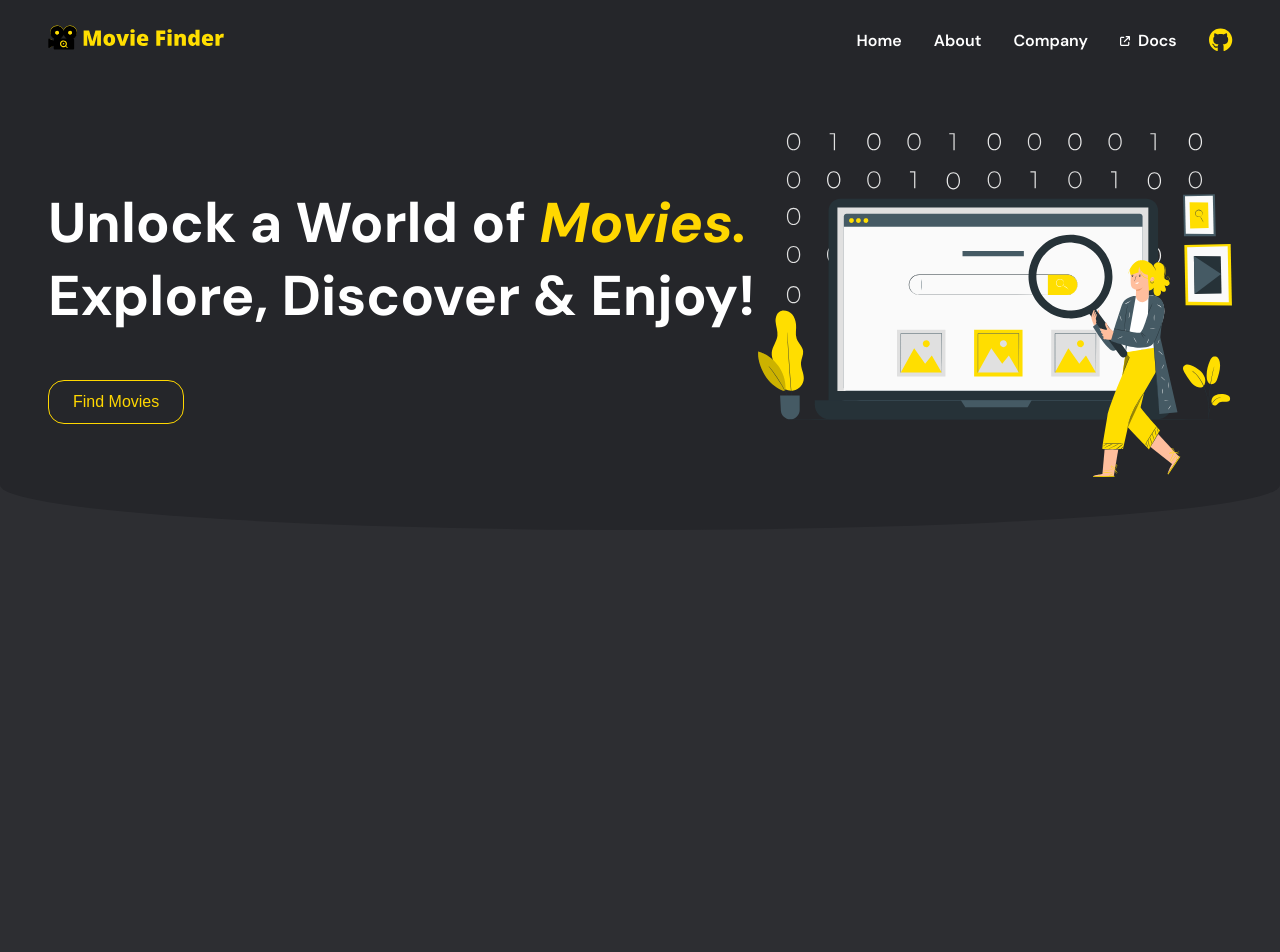
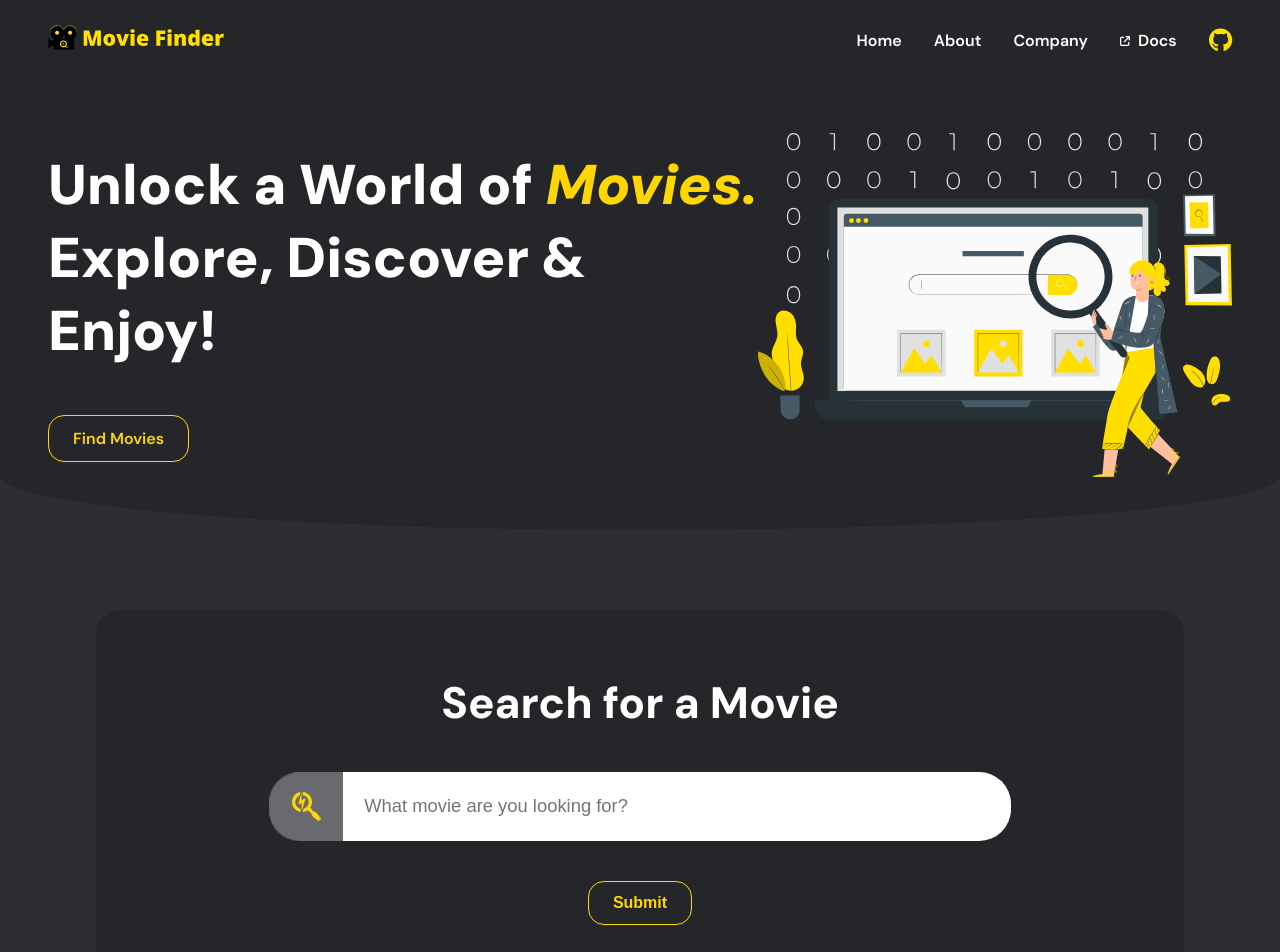
Before and after one commit to tersoo-ahire/Movie-Search-App, a React (Vite) app in the folder React_Frontend/: page / in a window 1280 px wide. Shown: the top 952 px of the page. Before the commit the page ends 800 px from the top, so only its background shows below. Built offline with nearby package versions, Linux system fonts and the light colour scheme.

Commit message:
added logic to change background-color of navigation bar when user scrolls 100px

```diff
--- a/React_Frontend/src/components/Navigation.jsx
+++ b/React_Frontend/src/components/Navigation.jsx
@@ -1,4 +1,4 @@
-import React from "react";
+import React, { useState, useEffect } from "react";
 import { Link } from "react-router-dom";
 import logo2 from "../assets/logo2.svg";
 import { FontAwesomeIcon } from "@fortawesome/react-fontawesome";
@@ -6,8 +6,31 @@ import { faArrowUpRightFromSquare } from "@fortawesome/free-solid-svg-icons";
 import { faGithub } from "@fortawesome/free-brands-svg-icons";
 
 export default function Navigation() {
+  const [scrolled, setScrolled] = useState(false);
+
+  useEffect(() => {
+    // Function to handle scroll event
+    const handleScroll = () => {
+      if (window.scrollY > 50) {
+        // If scrolled down more than 50 pixels, add the 'scrolled' class
+        setScrolled(true);
+      } else {
+        // Otherwise, remove the 'scrolled' class
+        setScrolled(false);
+      }
+    };
+
+    // Add the scroll event listener when the component mounts
+    window.addEventListener("scroll", handleScroll);
+
+    // Clean up the event listener when the component unmounts
+    return () => {
+      window.removeEventListener("scroll", handleScroll);
+    };
+  }, []);
+
   return (
-    <nav>
+    <nav className={` ${scrolled ? "scrolled-nav" : ""}`}>
       <div className="left-nav">
         <Link to={"/"}>
           <img src={logo2} alt="Navigation Logo" />
--- /dev/null
+++ b/React_Frontend/src/components/Search.jsx
@@ -0,0 +1,24 @@
+import React from "react";
+import { FontAwesomeIcon } from "@fortawesome/react-fontawesome";
+import { faSearchengin } from "@fortawesome/free-brands-svg-icons";
+
+export default function Search() {
+  return (
+    <form className="search-container" id="search">
+      <h2>Search for a Movie</h2>
+      <div className="input-container">
+        <div className="search-icon">
+          <FontAwesomeIcon
+            icon={faSearchengin}
+            size="2xl"
+            style={{ color: "gold" }}
+          />
+        </div>
+        <input type="search" placeholder="What movie are you looking for?" />
+      </div>
+      <button type="submit" className="button">
+        Submit
+      </button>
+    </form>
+  );
+}
--- a/React_Frontend/src/pages/Home.jsx
+++ b/React_Frontend/src/pages/Home.jsx
@@ -1,4 +1,5 @@
 import React from "react";
+import Search from "../components/Search";
 import illustration1 from "../assets/illustration1.svg";
 
 export default function Home() {
@@ -11,7 +12,9 @@ export default function Home() {
             <span style={{ color: "gold", fontStyle: "italic" }}>Movies.</span>{" "}
             Explore, Discover & Enjoy!
           </h1>
-          <button>Find Movies</button>
+          <a href="#search" className="button">
+            Find Movies
+          </a>
         </div>
         <div className="hero-container-right">
           <img
@@ -20,6 +23,8 @@ export default function Home() {
           />
         </div>
       </header>
+
+      <Search />
     </main>
   );
 }
--- a/React_Frontend/src/styles/App.css
+++ b/React_Frontend/src/styles/App.css
@@ -32,6 +32,7 @@ nav {
   right: 0;
   z-index: 100;
   padding: 0em 3em;
+  transition: 0.3s;
 }
 nav .left-nav {
   display: flex;
@@ -78,18 +79,38 @@ nav .right-nav a .github:hover {
   text-shadow: 0 0 8px gold;
 }
 
+.scrolled-nav {
+  background-color: #46484d;
+}
+
+.button {
+  text-decoration: none;
+  font-size: 1rem;
+  font-weight: 600;
+  color: gold;
+  background-color: inherit;
+  padding: 0.75em 1.5em;
+  border: 1px solid gold;
+  border-radius: 1em;
+  transition: all 0.3s ease-in-out;
+}
+.button:hover {
+  box-shadow: 0 0 8px 1px gold;
+  text-shadow: 0 0 3px gold;
+}
+
 .homepage {
   display: flex;
   flex-direction: column;
-  margin-top: 5em;
+  margin: 5em 0em;
 }
 .homepage .hero-container {
   display: flex;
   background-color: #25262A;
   height: 450px;
   padding: 0em 3em;
-  border-bottom-left-radius: 50% 10%;
-  border-bottom-right-radius: 50% 10%;
+  border-bottom-left-radius: 50% 12%;
+  border-bottom-right-radius: 50% 12%;
 }
 .homepage .hero-container .hero-container-left {
   display: flex;
@@ -101,20 +122,8 @@ nav .right-nav a .github:hover {
 }
 .homepage .hero-container .hero-container-left h1 {
   font-size: 3.5rem;
+  font-weight: 900;
   margin: 0;
-}
-.homepage .hero-container .hero-container-left button {
-  font-size: 1rem;
-  color: gold;
-  background-color: inherit;
-  padding: 0.75em 1.5em;
-  border: 1px solid gold;
-  border-radius: 1em;
-  transition: all 0.3s ease-in-out;
-}
-.homepage .hero-container .hero-container-left button:hover {
-  box-shadow: 0 0 8px 1px gold;
-  text-shadow: 0 0 8px gold;
 }
 .homepage .hero-container .hero-container-right {
   display: flex;
@@ -123,4 +132,51 @@ nav .right-nav a .github:hover {
 }
 .homepage .hero-container .hero-container-right img {
   width: 100%;
+}
+.homepage .search-container {
+  display: flex;
+  flex-direction: column;
+  align-items: center;
+  gap: 2.5em;
+  margin: 5em 6em 0em 6em;
+  padding: 4em 5em;
+  background-color: #25262A;
+  border-radius: 1.5em;
+  transition: 0.2s;
+}
+.homepage .search-container h2 {
+  font-size: 2.75rem;
+  font-weight: 800;
+  margin: 0;
+}
+.homepage .search-container .input-container {
+  display: flex;
+  align-items: center;
+  justify-content: space-between;
+  background-color: #ffffff;
+  width: 80%;
+  border-radius: 2em;
+}
+.homepage .search-container .input-container .search-icon {
+  display: flex;
+  align-items: center;
+  justify-content: center;
+  background-color: rgba(70, 72, 77, 0.8117647059);
+  width: 10%;
+  padding: 1.15em 0em;
+  border-top-left-radius: 1.8rem;
+  border-bottom-left-radius: 1.8rem;
+  z-index: 3;
+}
+.homepage .search-container .input-container input {
+  width: 90%;
+  outline: none;
+  border: none;
+  border-radius: inherit;
+  padding: 1.15em;
+  font-size: 1.15rem;
+  color: #25262A;
+}
+.homepage .search-container:focus-within {
+  box-shadow: 0 0 8px 1px gold;
 }/*# sourceMappingURL=App.css.map */
--- a/React_Frontend/src/styles/App.scss
+++ b/React_Frontend/src/styles/App.scss
@@ -35,6 +35,7 @@ nav {
   right: 0;
   z-index: 100;
   padding: $desktoppadding;
+  transition: 0.3s;
 
   .left-nav {
     display: flex;
@@ -90,18 +91,39 @@ nav {
   }
 }
 
+.scrolled-nav {
+  background-color: #46484d;
+}
+
+.button {
+  text-decoration: none;
+  font-size: 1rem;
+  font-weight: 600;
+  color: $gold;
+  background-color: inherit;
+  padding: 0.75em 1.5em;
+  border: 1px solid $gold;
+  border-radius: 1em;
+  transition: all 0.3s ease-in-out;
+
+  &:hover {
+    box-shadow: 0 0 8px 1px $gold;
+    text-shadow: 0 0 3px $gold;
+  }
+}
+
 .homepage {
   display: flex;
   flex-direction: column;
-  margin-top: 5em;
+  margin: 5em 0em;
 
   .hero-container {
     display: flex;
     background-color: $darkgrey;
     height: 450px;
     padding: $desktoppadding;
-    border-bottom-left-radius: 50% 10%;
-    border-bottom-right-radius: 50% 10%;
+    border-bottom-left-radius: 50% 12%;
+    border-bottom-right-radius: 50% 12%;
 
     .hero-container-left {
       display: flex;
@@ -113,22 +135,8 @@ nav {
 
       h1 {
         font-size: 3.5rem;
+        font-weight: 900;
         margin: 0;
-      }
-
-      button {
-        font-size: 1rem;
-        color: $gold;
-        background-color: inherit;
-        padding: 0.75em 1.5em;
-        border: 1px solid $gold;
-        border-radius: 1em;
-        transition: all 0.3s ease-in-out;
-
-        &:hover {
-          box-shadow: 0 0 8px 1px $gold;
-          text-shadow: 0 0 8px $gold;
-        }
       }
     }
 
@@ -142,4 +150,56 @@ nav {
       }
     }
   }
+
+  .search-container {
+    display: flex;
+    flex-direction: column;
+    align-items: center;
+    gap: 2.5em;
+    margin: 5em 6em 0em 6em;
+    padding: 4em 5em;
+    background-color: $darkgrey;
+    border-radius: 1.5em;
+    transition: 0.2s;
+
+    h2 {
+      font-size: 2.75rem;
+      font-weight: 800;
+      margin: 0;
+    }
+
+    .input-container {
+      display: flex;
+      align-items: center;
+      justify-content: space-between;
+      background-color: #ffffff;
+      width: 80%;
+      border-radius: 2em;
+
+      .search-icon {
+        display: flex;
+        align-items: center;
+        justify-content: center;
+        background-color: #46484dcf;
+        width: 10%;
+        padding: 1.15em 0em;
+        border-top-left-radius: 1.8rem;
+        border-bottom-left-radius: 1.8rem;
+        z-index: 3;
+      }
+
+      input {
+        width: 90%;
+        outline: none;
+        border: none;
+        border-radius: inherit;
+        padding: 1.15em;
+        font-size: 1.15rem;
+        color: $darkgrey;
+      }
+    }
+    &:focus-within {
+      box-shadow: 0 0 8px 1px $gold;
+    }
+  }
 }
```
Also changed, not shown: 1 other file (tests, documents, lock files or other folders).
